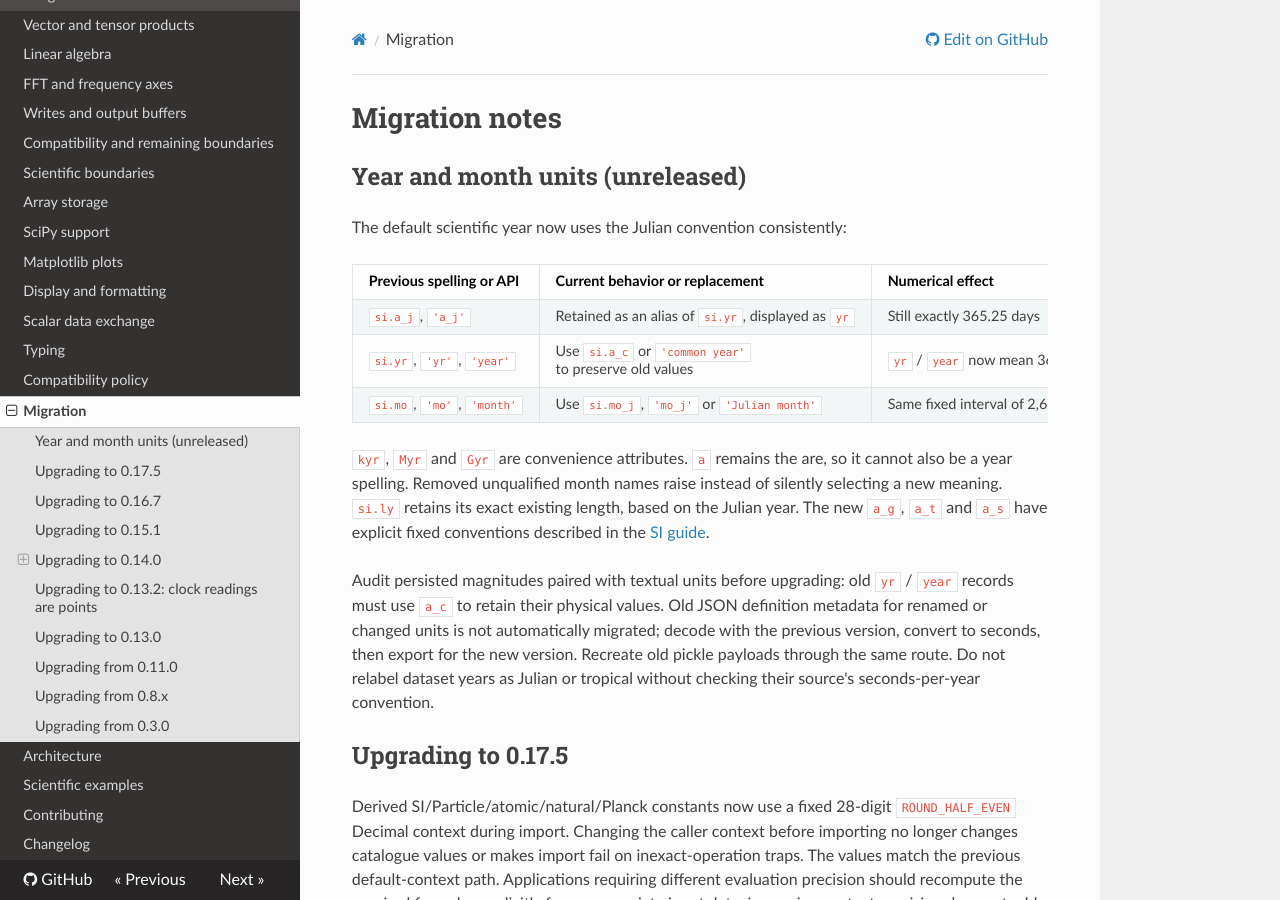
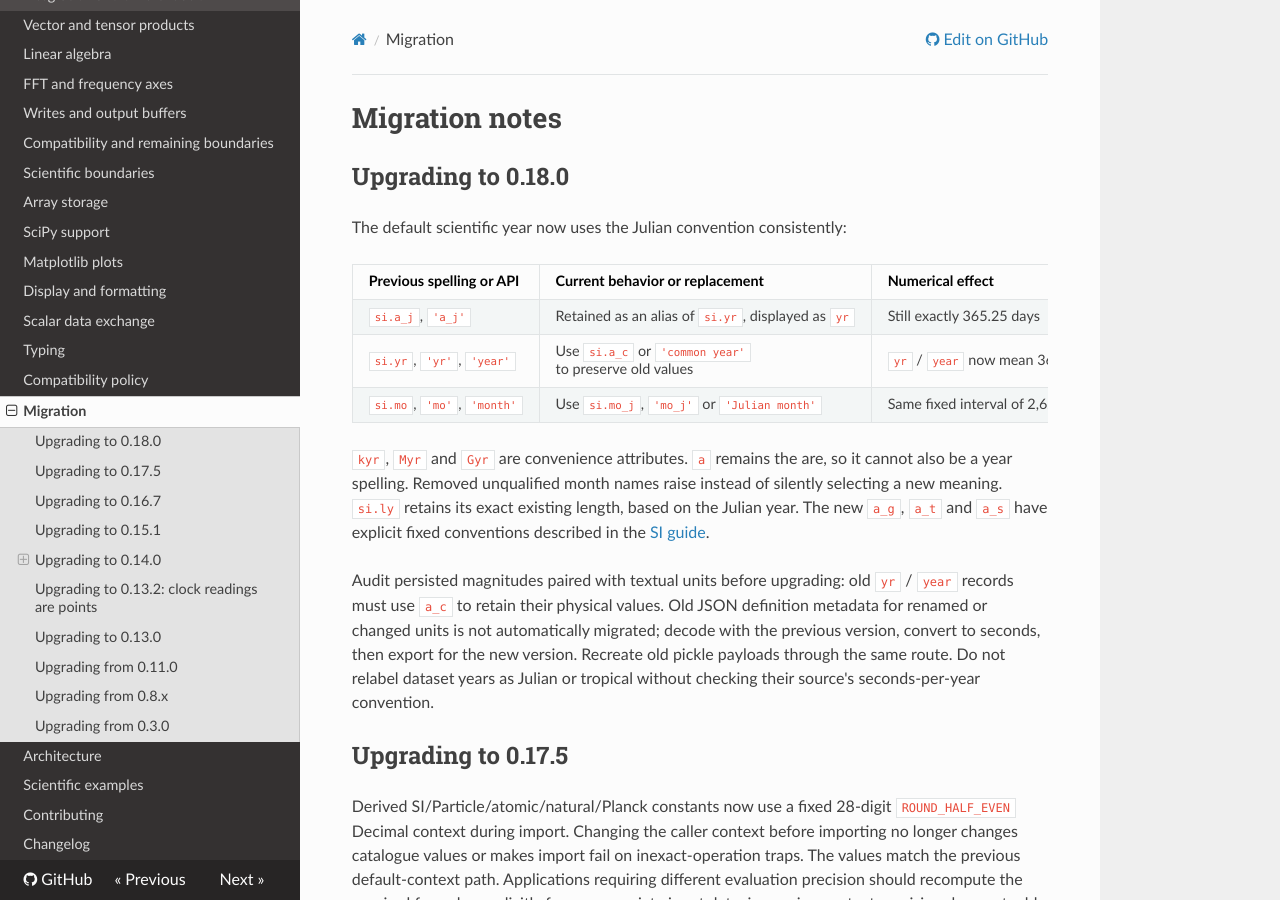
Before and after one commit to DaitTHU/unitx, an MkDocs documentation site: the page built from docs/migration.md, in a window 1280 px wide and 900 px high. Built offline with MkDocs 1.6.1, drawn with Linux system fonts in a browser that asks for light colours.

Commit message:
chore: prepare v0.18.0

```diff
--- a/docs/catalogues/si.md
+++ b/docs/catalogues/si.md
@@ -275,7 +275,7 @@ A fixed 366-day interval is simply `366 * si.d`. Other orbital periods, such
 as anomalistic and draconic years, require an explicit model or reference
 convention and are not currently catalogued. Calendar arithmetic and
 astronomical ephemerides remain outside fixed-factor unit conversion.
-See the [migration notes](../migration.md#year-and-month-units-unreleased)
+See the [migration notes](../migration.md#upgrading-to-0180)
 for the changed meaning of `yr` and stored-data migration.
 
 
--- a/docs/migration.md
+++ b/docs/migration.md
@@ -1,6 +1,6 @@
 # Migration notes
 
-## Year and month units (unreleased)
+## Upgrading to 0.18.0
 
 The default scientific year now uses the Julian convention consistently:
 
--- a/pyproject.toml
+++ b/pyproject.toml
@@ -4,7 +4,7 @@ build-backend = 'hatchling.build'
 
 [project]
 name = 'unitx'
-version = '0.17.13'
+version = '0.18.0'
 description = 'Physical units, quantities, and unit conversion with exact unit algebra, type hints, and NumPy integration.'
 readme = 'README.md'
 requires-python = '>=3.12'
```
Also changed, not shown: CHANGELOG.md (+26 -0 lines).
